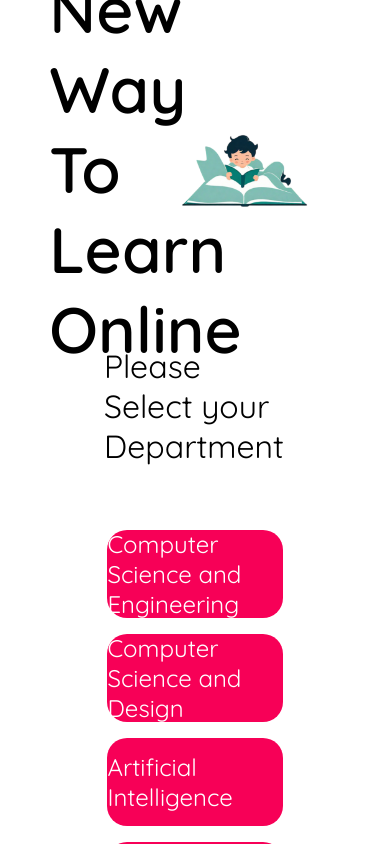
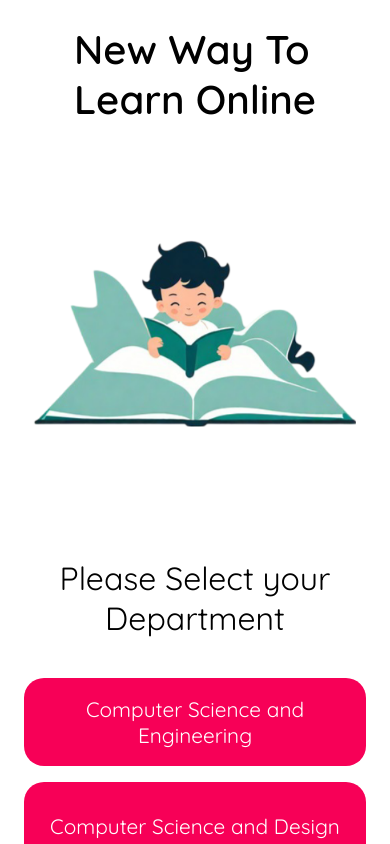
Before and after one commit to sandeepsreekumar4067/Foss-Vjcet, a Vue app: page / in a window 390 px wide. Shown: the top 844 px of the page. Built offline with nearby package versions, Linux system fonts and the light colour scheme.

Commit message:
made the front page responsive

```diff
--- a/src/Style/HomePage.css
+++ b/src/Style/HomePage.css
@@ -17,7 +17,9 @@
     height: 100%;
     width: 50%;
     display: flex;
-    align-items: center;
+    box-sizing: border-box;
+    padding-top: 2rem;
+    align-items: start;
     justify-content: center;
     font-weight: 600;
     font-size: 4rem;
@@ -68,3 +70,86 @@
     align-items: center;
     justify-content: center;
 }
+
+@media screen and (max-width:500px) {
+    .home-page{
+        padding: 0.5rem;
+    }
+    .header-container{
+        flex-direction: column;
+        width: 100%;
+        padding: 1rem;
+        box-sizing: border-box;
+        height: fit-content;
+    }
+    .slogan{
+        width: 100%;
+        padding: 0;
+        font-size: 2.5rem;
+    }
+    .front-image{
+        width: 120%;
+        align-items: start;
+    }
+    .front-image img{
+        height: 100%;
+        width: 100%;
+        object-fit: contain;
+    }
+    .dept-container{
+        height: fit-content;
+        text-align: center;
+    }
+    .dept-tiles{
+        padding: 0.5rem;
+    }
+    .dept-tile{
+        flex: 1 1 calc(50%);
+        font-size: 1.3rem;
+        text-align: center;
+        box-sizing: border-box;
+        padding: 0.3rem;
+    }
+}
+
+
+@media screen and (max-width:300px) {
+    .home-page{
+        padding: 0.5rem;
+    }
+    .header-container{
+        flex-direction: column;
+        width: 100%;
+        padding: 1rem;
+        box-sizing: border-box;
+        height: fit-content;
+    }
+    .slogan{
+        width: 100%;
+        padding: 0;
+        font-size: 2.5rem;
+    }
+    .front-image{
+        width: 120%;
+        align-items: start;
+    }
+    .front-image img{
+        height: 100%;
+        width: 100%;
+        object-fit: contain;
+    }
+    .dept-container{
+        height: fit-content;
+        text-align: center;
+    }
+    .dept-tiles{
+        padding: 0.5rem;
+    }
+    .dept-tile{
+        flex: 1 1 calc(50%);
+        font-size: 1.3rem;
+        text-align: center;
+        box-sizing: border-box;
+        padding: 0.3rem;
+    }
+}
```
